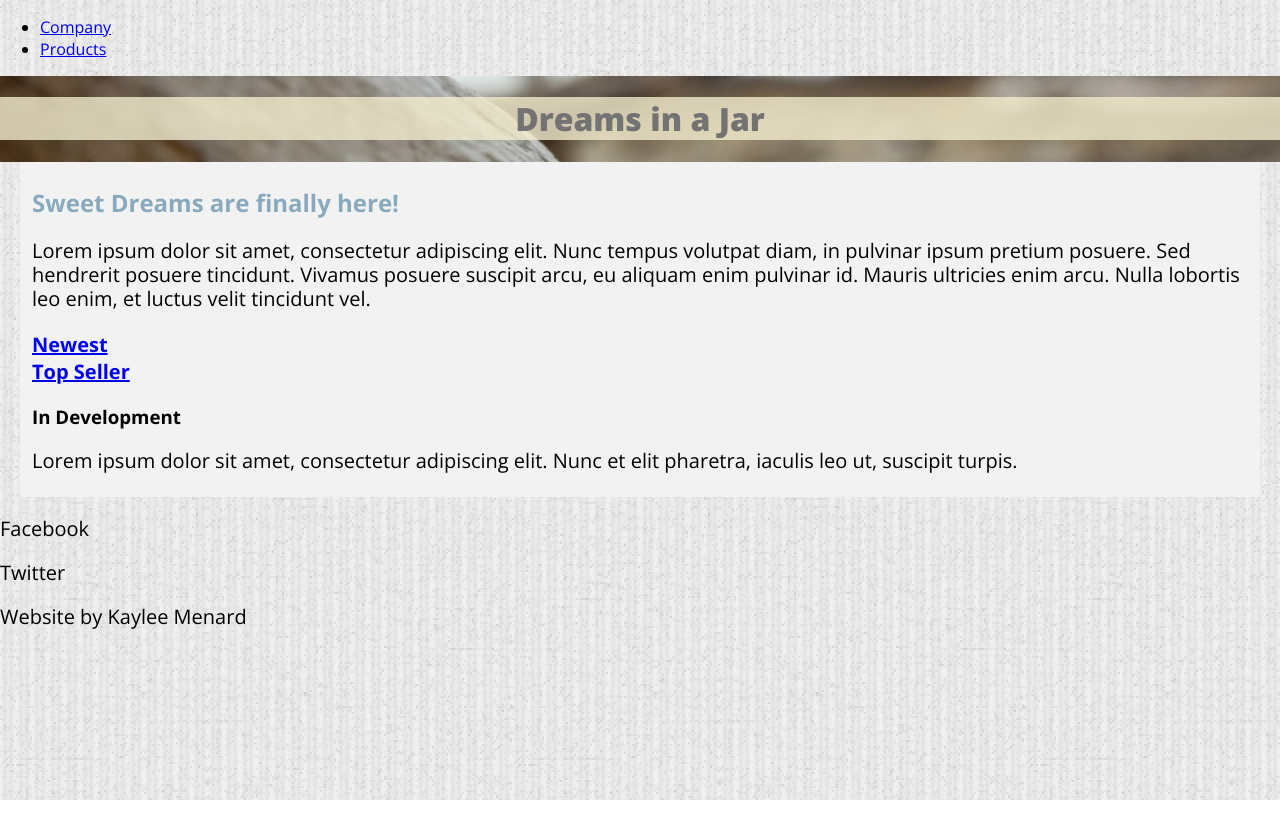
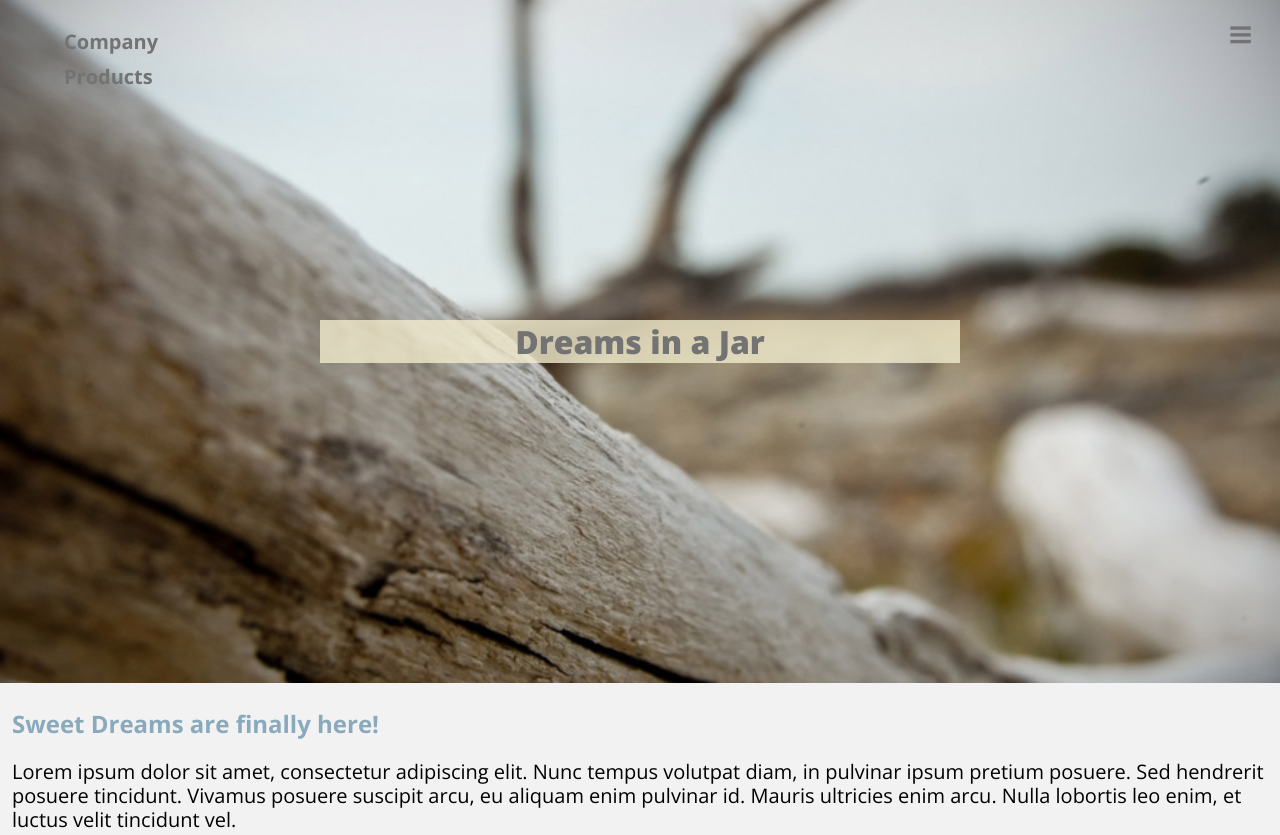
Before and after one commit to kayleemenard/assignment3, a plain HTML site: page index.html in a window 1280 px wide. Shown: the top 835 px of the page. Before the commit the page ends 800 px from the top, so only its background shows below. Drawn offline with nearby package versions, Linux system fonts and the light colour scheme.

Commit message:
HTML, JS, CSS
Starting to incorporate toggle menu.
Attempting to fix billboard

```diff
--- a/css/general.css
+++ b/css/general.css
@@ -30,19 +30,70 @@ img {
 body {
 	margin: 0;
 	padding: 0;
-	background-image: url(../images/stripes.png);
 }
+
+.nav-btn,
+.nav-btn:link,
+.nav-btn:visited {
+	height: 60px;
+    width: 60px;
+	overflow: hidden;
+    position: absolute;
+    top: .25rem;
+    right: 0;
+
+	background: transparent url("../images/icon-nav.svg") no-repeat 0 0;
+
+	text-indent: 100%;
+	white-space: nowrap;
+}
+
+.nav-top {
+	max-height: 0; /* makes the area invisible */
+    background-color: #89aabd;
+    clear: both; /* Comes after the content that floats above */
+
+    /* Animation on open */
+
+	-moz-transition: all 250ms linear;
+	-o-transition: all 250ms linear;
+	-webkit-transition: all 250ms linear;
+	transition: all 250ms linear;
+}
+
+.nav-top[data-state="expanded"] {
+	max-height: 14em; /* max height of dropdown */
+}
+
+.nav-top ul {
+	margin: 0;
+    padding: 1.5rem 0;
+    list-style-type: none;
+}
+
+.nav-top a,
+.nav-top a:link,
+.nav-top a:visited {
+	display: block;
+	font-size: 1.25em;
+	font-weight: 700;
+    padding: .25rem 5%;
+	color: #727372;
+	text-decoration: none;
+}
+
 
 .billboard {
 	overflow: hidden;
 	background-image: url(../images/driftwood.jpg);
+	background-repeat: no-repeat;
 	background-color: #f2f2f2;
-	background-repeat: no-repeat;
 	background-position: center center;
 	background-size: 100%;
 }
 
 h1 {
+	margin: 20rem;
 	background-color: rgba(242, 236, 206, .8);
 	font-weight: 800;
 	color: #727372;
@@ -50,7 +101,7 @@ h1 {
 }
 
 article {
-	margin: 0 1.25rem;
+	margin: 0;
 	padding: .25rem .75rem;
 	background-color: #f2f2f2;
 }
--- a/index.html
+++ b/index.html
@@ -10,22 +10,20 @@
 <body>
 	<header>
 
+		<a href="#nav" class="nav-btn" data-state="inactive">Navigate</a>
+
 		<nav class="nav-top">
 			<ul>
-				<li>
-					<a href="company.html">Company</a>
-				</li>
-				<li>
-					<a href="products.html">Products</a>
-				</li>
+				<li><a href="#">Company</a></li>
+				<li><a href="#">Products</a></li>
 			</ul>
 		</nav>
 
+		<div class="billboard">
+			<h1>Dreams in a Jar</h1>
+		</div>
+
 	</header>
-
-	<div class="billboard">
-		<h1>Dreams in a Jar</h1>
-	</div>
 
 	<article>
 
@@ -55,5 +53,8 @@
 		<p>Website by Kaylee Menard</p>
 
 	</footer>
+
+	<script src="js/toggle.js"></script>
+
 </body>
 </html>
```
Also changed, not shown: images/icon-nav.svg (added), js/toggle.js (renamed from toggle.js).
